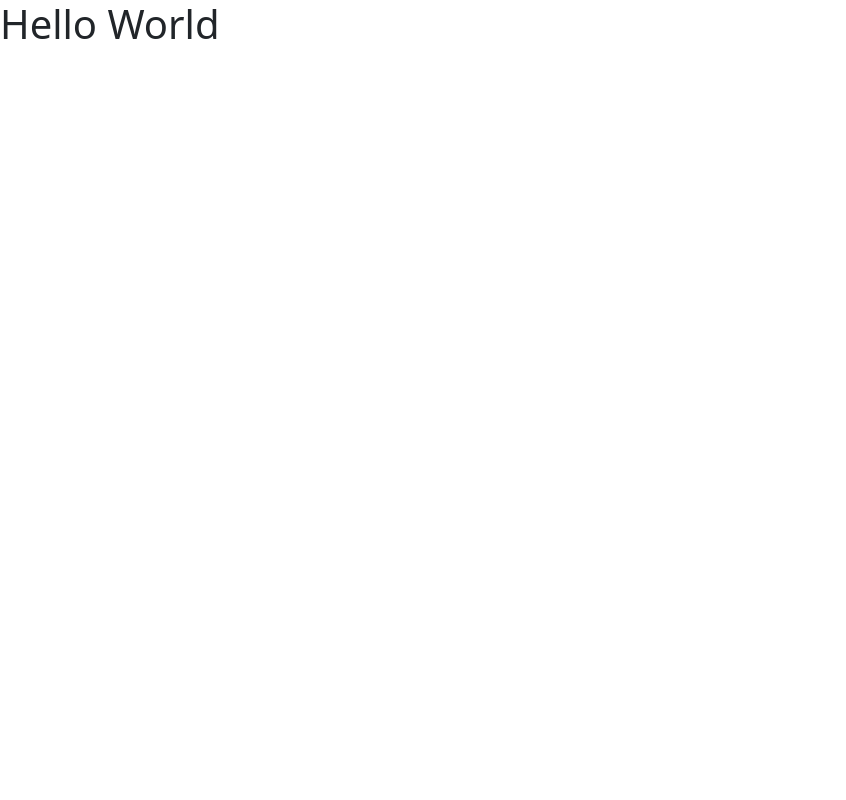
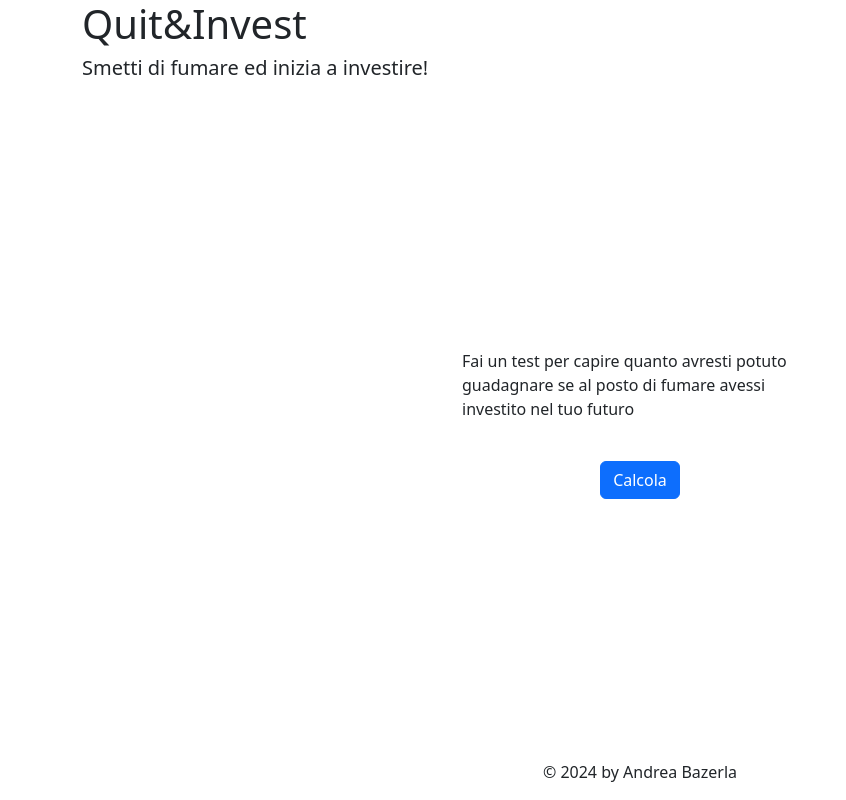
Before and after one commit to andreabazerla/quit2invest, a Next.js app: page / in a window 1280 px wide. Shown: the whole page, without its empty margins (0-846 px from the left). Built offline with nearby package versions, Linux system fonts and the light colour scheme.

Commit message:
Commit after centered contents

```diff
--- /dev/null
+++ b/app/(primary)/layout.tsx
@@ -0,0 +1,17 @@
+import { Col, Row } from "react-bootstrap";
+import Footer from "../components/Footer";
+import Header from "../components/Header";
+
+export default function Home({ children }) {
+    return (
+        <>
+            <Header />
+                <Row className="align-items-center vh-100">
+                    <Col>
+                        {children}
+                    </Col>
+                </Row>
+            <Footer />
+        </>
+    );
+  }
--- /dev/null
+++ b/app/(primary)/page.tsx
@@ -0,0 +1,23 @@
+import { Button, Col, Row } from "react-bootstrap";
+
+export default function Home() {
+  return (
+    <>
+      <Row className="justify-content-center">
+        <Col xs={4}>
+            <Row>
+                <Col>
+                    <p>Fai un test per capire quanto avresti potuto guadagnare se al posto di fumare avessi investito nel tuo futuro</p>
+                </Col>
+            </Row>
+            <br></br>
+            <Row>
+                <Col className='text-center'>
+                    <Button href='survey' variant='primary'>Calcola</Button>
+                </Col>
+            </Row>
+        </Col>
+      </Row>
+    </>
+  );
+}
--- /dev/null
+++ b/app/components/Footer.tsx
@@ -0,0 +1,15 @@
+import { Col, Row } from "react-bootstrap";
+
+const Footer = () => {
+  return (
+    <footer>
+      <Row>
+        <Col className="text-center">
+          <p>&copy; {new Date().getFullYear().toString()} by Andrea Bazerla</p>
+        </Col>
+      </Row>
+    </footer>
+  );
+};
+
+export default Footer;
--- /dev/null
+++ b/app/components/Header.tsx
@@ -0,0 +1,16 @@
+import { Col, Row } from "react-bootstrap";
+
+const Header = () => {
+  return (
+    <header>
+      <Row className="">
+        <Col xs={12}>
+          <h1>Quit&Invest</h1>
+          <h5>Smetti di fumare ed inizia a investire!</h5>
+        </Col>
+      </Row>
+    </header>
+  );
+};
+
+export default Header;
--- a/app/layout.tsx
+++ b/app/layout.tsx
@@ -1,5 +1,11 @@
 import "./globals.scss";
-import 'react-datepicker/dist/react-datepicker.css';
+
+import { Container } from "react-bootstrap";
+
+export const metadata = {
+  title: 'Quit2Invest',
+  description: 'Quit smoking and start to invest!',
+};
 
 export default function RootLayout({
   children,
@@ -7,8 +13,12 @@ export default function RootLayout({
   children: React.ReactNode;
 }>) {
   return (
-    <html lang="it">
-      <body>{children}</body>
+    <html lang="en">
+      <body>
+        <Container className="d-flex vh-100 flex-column">
+          {children}
+        </Container>
+      </body>
     </html>
   );
 }
--- a/app/page.tsx
+++ /dev/null
@@ -1,5 +0,0 @@
-import "./globals.scss";
-
-export default function Home() {
-  return <h1>Hello World</h1>;
-}
--- /dev/null
+++ b/app/smokerData.ts
@@ -0,0 +1,6 @@
+export default interface SmokerData {
+    startDate: Date
+    cigarettePerDay: number
+    cigarettePerPack: number
+    pricePack: number
+}
```
Also changed, not shown: app/(primary)/survey/SmokerStartDate.tsx (added, +11 -0 lines), app/(primary)/survey/layout.tsx (added, +11 -0 lines), app/(primary)/survey/page.tsx (added, +48 -0 lines).
